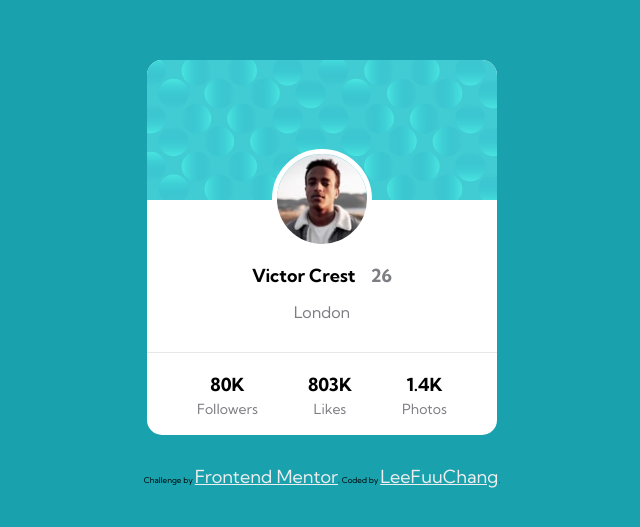
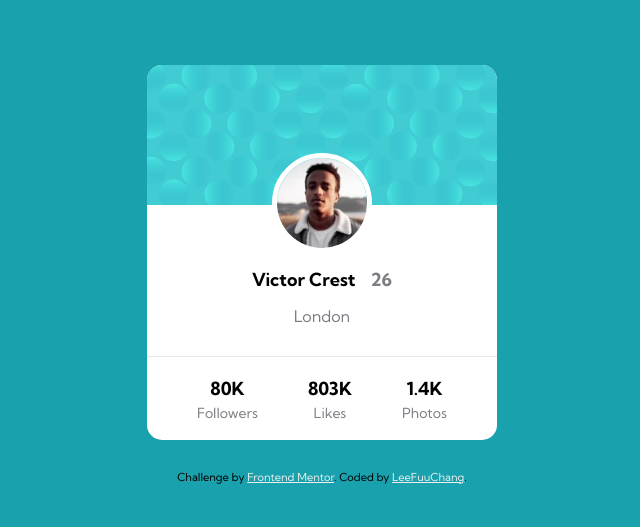
Before and after one commit to LeeFuuChang/Frontend-Mentor-Profile-card-component, a plain HTML site: page index.html in a window 1280 px wide. Shown: the part 141-668 px from the top of the page, without its empty margins (318-958 px from the left). Drawn offline with Linux system fonts and the light colour scheme.

Commit message:
Update index.html

```diff
--- a/index.html
+++ b/index.html
@@ -157,11 +157,12 @@
   .attribution {
     position: relative;
     top: 30px;
-    font-size: 8px;
+    font-size: 11px;
     text-align: center;
   }
   .attribution a {
     color: #eeeeee;
+    font-size: 11px;
   }
 </style>
 </html>
```
